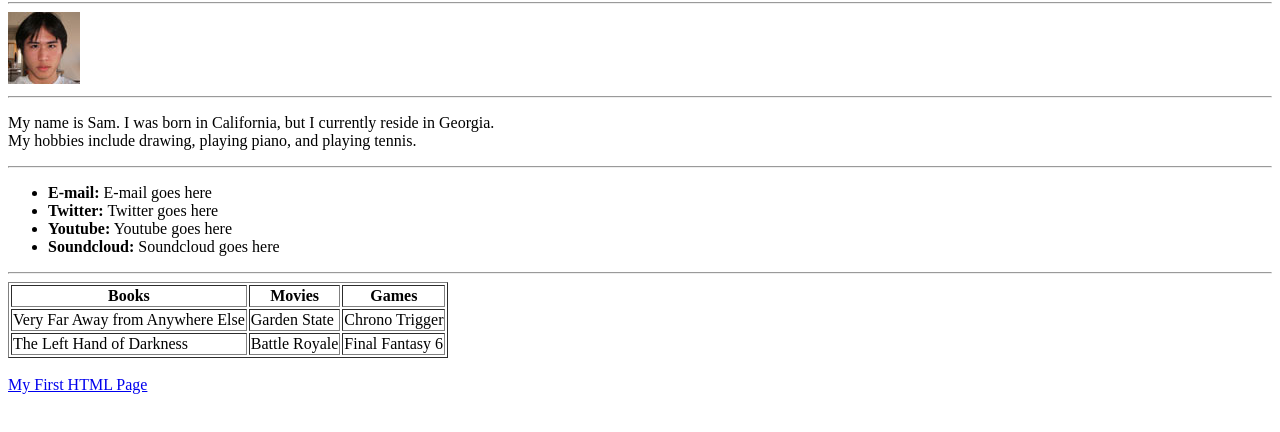
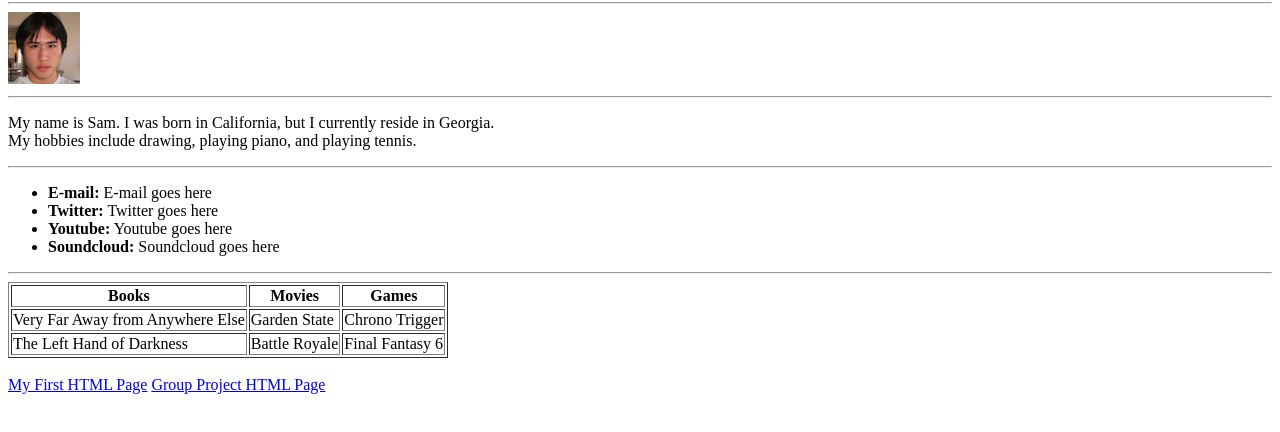
Before and after one commit to estsai1/estsai.github.io, a plain HTML site: page index.html in a window 1280 px wide. Shown: the part 78-510 px from the top of the page. Drawn offline with Linux system fonts and the light colour scheme.

Commit message:
Update index.html

```diff
--- a/index.html
+++ b/index.html
@@ -58,6 +58,8 @@
 
         <a href="https://estsai1.github.io/my_project_1/my-first.html" target="_blank">My First HTML Page</a>
 
+        <a href="https://estsai1.github.io/my_project_2/index.html" target="_blank">Group Project HTML Page</a>
+
     </body>
 
 </html>
```
